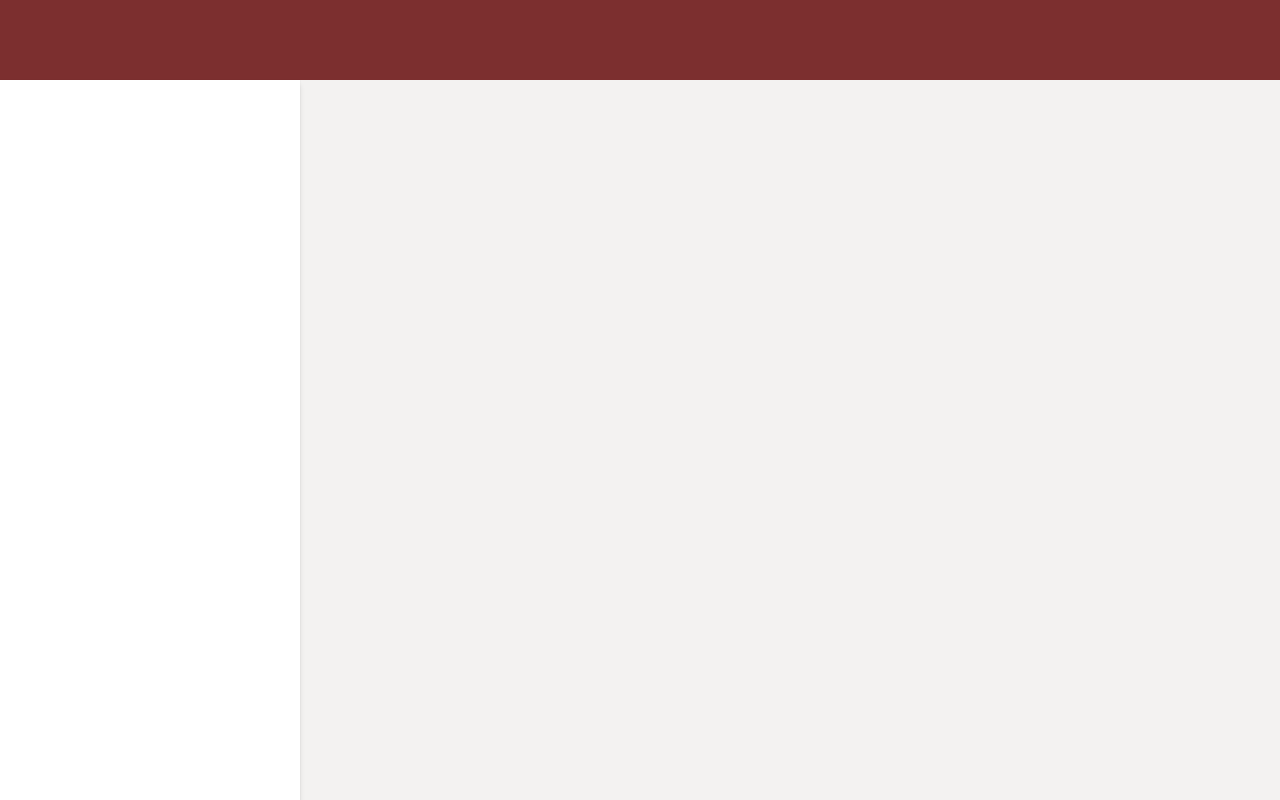
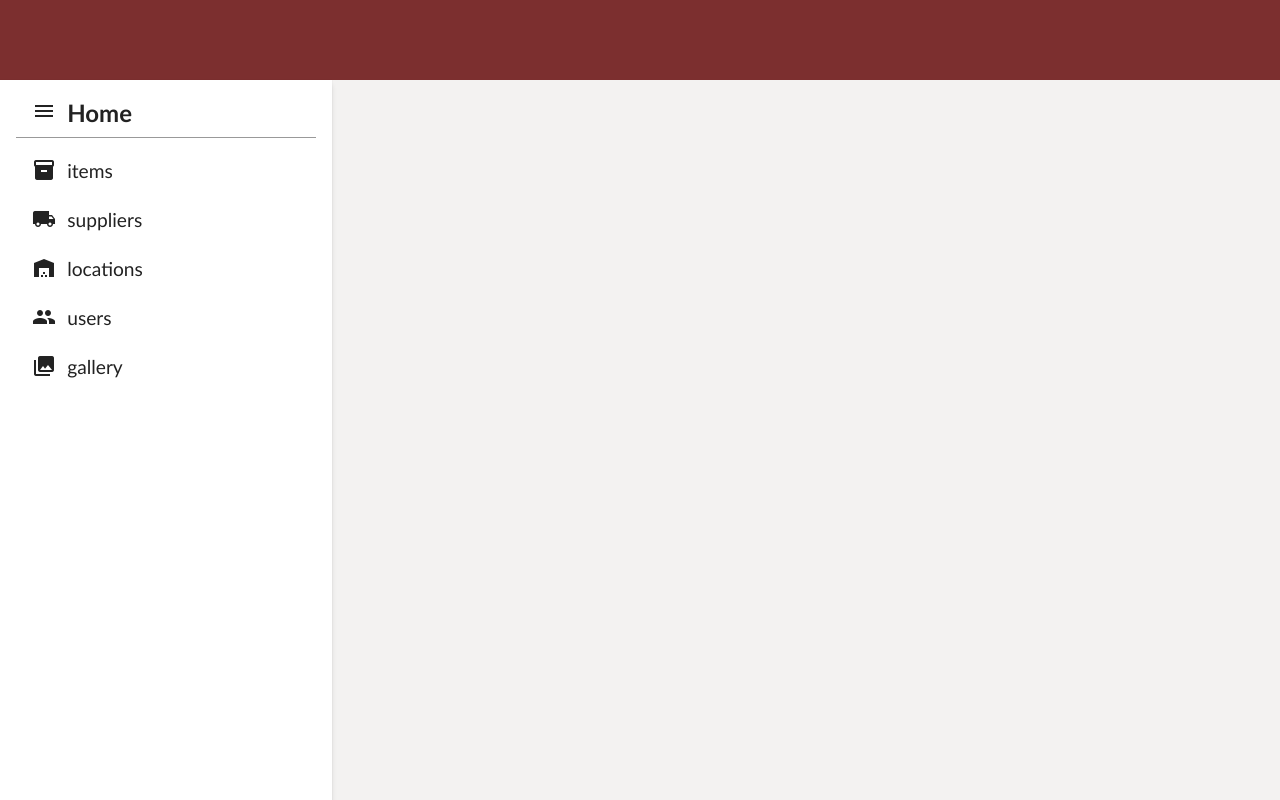
Before and after one commit to YoungPickling/project-sklad, an Angular app in the folder frontend/sklad/: page /workspace in a window 1280 px wide. Built offline with nearby package versions, Linux system fonts and the light colour scheme.

Commit message:
fix: workspace left bar

```diff
--- a/frontend/sklad/src/app/app.component.css
+++ b/frontend/sklad/src/app/app.component.css
@@ -1,4 +1,9 @@
 /* <span class="frontpage-loader"></span> */
+
+* {
+  color: #222;
+  font-family: "Trebuchet MS", Helvetica, sans-serif;
+}
 
 .frontpage-loader {
   position: relative;
--- a/frontend/sklad/src/app/frontpage/frontpage.component.css
+++ b/frontend/sklad/src/app/frontpage/frontpage.component.css
@@ -1,8 +1,3 @@
-* {
-  color: #222;
-  font-family: "Trebuchet MS", Helvetica, sans-serif;
-}
-
 .frontpage-banner {
   margin-top: 120px;
   margin-bottom: 120px;
--- a/frontend/sklad/src/app/frontpage/profile/profile.component.html
+++ b/frontend/sklad/src/app/frontpage/profile/profile.component.html
@@ -49,7 +49,6 @@
           <div class="frontpage-info-box">
             <b>{{ company.name }}</b>
             <p>{{ company.description | shorten: 32 }}</p>
-            {{ company.id }}
           </div>
         </div>
         <div class="frontpage-bar-box">
--- a/frontend/sklad/src/app/workspace/window-templates/landing-page/landing.component.html
+++ b/frontend/sklad/src/app/workspace/window-templates/landing-page/landing.component.html
@@ -1,7 +1,7 @@
-<p>id: {{ company.id }}</p>
-<p>name: {{ company.name }}</p>
-<p>description: {{ company.description }}</p>
-<p>items: {{ company.items?.length }}</p>
-<p>imageData: {{ company.imageData?.length }}</p>
-<p>locations: {{ company.locations?.length }}</p>
-<p>suppliers: {{ company.suppliers?.length }}</p>
+<p>id: {{ company?.id }}</p>
+<p>name: {{ company?.name }}</p>
+<p>description: {{ company?.description }}</p>
+<p>items: {{ company?.items?.length }}</p>
+<p>imageData: {{ company?.imageData?.length }}</p>
+<p>locations: {{ company?.locations?.length }}</p>
+<p>suppliers: {{ company?.suppliers?.length }}</p>
--- a/frontend/sklad/src/app/workspace/workspace.component.css
+++ b/frontend/sklad/src/app/workspace/workspace.component.css
@@ -254,12 +254,87 @@ html {
   background-color:#fff;
   display: block;
   /* flex-direction: column; */
-  padding-top: 0.5rem;
+  padding: 0 1rem;
   flex: 0 0 300px;
-  width: 300px;
+  width: calc(300px - 2rem);
   height: auto;
   box-shadow: rgba(0, 0, 0, 0.1) 0px 5px 5px 0px, rgba(0, 0, 0, 0.1) 0px 0px 1px 0px;
 }
+
+.w-max > div,
+.w-max .w-max-element {
+  /* background-color: #888; */
+  padding: 0 1rem;
+  height: 2rem;
+  width: calc(100% - 2rem);
+  margin-top: 1rem;
+  display: flex;
+  flex-direction: row;
+  align-items: center;
+  border-bottom: 1px solid #0000;
+}
+
+.w-max .w-max-element {
+  cursor: pointer;
+}
+
+.w-max > div > a {
+  display: flex;
+  flex-direction: row;
+  align-items: center;
+}
+
+.w-max .w-max-element p {
+  display: block;
+  margin: 0 0 0 0.7rem;
+  font-size: 1.2rem;
+}
+
+.w-max .w-max-element:hover,
+.w-max-heading-right-button:hover,
+.w-max-heading .w-max-heading-left-button:hover {
+  background-color: #f1f1f1;
+}
+
+.w-max div h1 {
+  margin: 0 0 0 0.7rem;
+  width: auto;
+}
+
+.w-max > hr {
+  background-color: #999;
+  height: 1px;
+  border: 0;
+}
+
+.w-max-heading {
+  display: flex;
+  flex-direction: row;
+  flex-grow: 1;
+}
+
+.w-max-heading-left-button {
+  cursor: pointer;
+}
+
+.w-max-heading-right-button {
+  cursor: pointer;
+  width: 100%;
+}
+
+.w-max-element-selected p {
+  color: #f44336;
+}
+
+.w-max-element-selected {
+  border-bottom: 1px solid #f44336 !important;
+  font-style: italic;
+  color: #f44336;
+}
+
+/* .w-max > div > mat-icon {
+  display: block;
+} */
 
 .w-main-window {
   padding: 1rem 0 0 1rem;
@@ -276,6 +351,11 @@ html {
   justify-content: center;
   align-items: center;
   cursor: pointer;
+}
+
+.w-max-heading-selected h1 {
+  font-style: italic;
+  color: #f44336;
 }
 
 .w-side-bar-element:hover {
--- a/frontend/sklad/src/app/workspace/workspace.component.html
+++ b/frontend/sklad/src/app/workspace/workspace.component.html
@@ -75,13 +75,61 @@
     <div class="w-body">
 
       <nav class="w-side-bar" *ngIf="!sideBarMaximized">
-        <div class="w-side-bar-element" >
+        <div class="w-side-bar-element" (click)="sideBarMaximized = true">
           <mat-icon>menu</mat-icon>
         </div>
       </nav>
 
       <nav class="w-max" *ngIf="sideBarMaximized">
-
+        <div class="w-max-heading">
+          <div class="w-max-heading-left-button" (click)="sideBarMaximized = false">
+            <mat-icon>menu</mat-icon>
+          </div>
+          <div
+            class="w-max-heading-right-button"
+            routerLinkActive="w-max-heading-selected"
+            [routerLink]="['/workspace', companyId]"
+            [routerLinkActiveOptions]="{exact: true}"
+          >
+            <h1>Home</h1>
+          </div>
+        </div>
+        <hr/>
+        <div
+          class="w-max-element"
+          routerLinkActive="w-max-element-selected"
+          [routerLink]="['/workspace', companyId, 'items']"
+        >
+          <mat-icon>inventory_2</mat-icon><p>items</p>
+        </div>
+        <div
+          class="w-max-element"
+          routerLinkActive="w-max-element-selected"
+          [routerLink]="['/workspace', companyId, 'suppliers']"
+        >
+          <mat-icon>local_shipping</mat-icon><p>suppliers</p>
+        </div>
+        <div
+          class="w-max-element"
+          routerLinkActive="w-max-element-selected"
+          [routerLink]="['/workspace', companyId, 'locations']"
+        >
+          <mat-icon>warehouse</mat-icon><p>locations</p>
+        </div>
+        <div
+          [routerLink]="['/workspace', companyId, 'users']"
+          class="w-max-element"
+          routerLinkActive="w-max-element-selected"
+        >
+          <mat-icon>group</mat-icon><p>users</p>
+        </div>
+        <div
+          class="w-max-element"
+          routerLinkActive="w-max-element-selected"
+          [routerLink]="['/workspace', companyId, 'gallery']"
+        >
+          <mat-icon>photo_library</mat-icon><p>gallery</p>
+        </div>
       </nav>
 
       <div class="w-main-window">
--- a/frontend/sklad/src/app/workspace/workspace.component.ts
+++ b/frontend/sklad/src/app/workspace/workspace.component.ts
@@ -1,7 +1,7 @@
 import { CommonModule } from '@angular/common';
 import { AfterViewInit, Component, OnDestroy, OnInit } from '@angular/core';
 import { MatIconModule, MatIconRegistry } from '@angular/material/icon';
-import { ActivatedRoute, Params, RouterOutlet } from '@angular/router';
+import { ActivatedRoute, Params, RouterModule, RouterOutlet } from '@angular/router';
 import { DomSanitizer } from '@angular/platform-browser';
 import { Observable, Subscription } from 'rxjs';
 import { WorkspaceService } from './workspace.service';
@@ -11,6 +11,7 @@ import { WorkspaceService } from './workspace.service';
   standalone: true,
   imports: [
     CommonModule,
+    RouterModule,
     RouterOutlet,
     MatIconModule,
   ],
--- a/frontend/sklad/src/app/workspace/workspace.routes.ts
+++ b/frontend/sklad/src/app/workspace/workspace.routes.ts
@@ -18,8 +18,45 @@ export default [
       {
         path: '',
         pathMatch: 'full',
-        // loadComponent: () => import('./window-templates/landing-page/landing.component').then((mod) => mod.LandingPageComponent),
+        loadComponent: () =>
+          import('./window-templates/landing-page/landing.component')
+          .then((mod) => mod.LandingPageComponent),
+        // component: LandingPageComponent,
+      },
+      {
+        path: 'items',
         component: LandingPageComponent,
+        // loadComponent: () =>
+        //   import('./window-templates/landing-page/landing.component')
+        //   .then((mod) => mod.LandingPageComponent),
+      },
+      {
+        path: 'suppliers',
+        component: LandingPageComponent,
+        // loadComponent: () =>
+        //   import('./window-templates/landing-page/landing.component')
+        //   .then((mod) => mod.LandingPageComponent),
+      },
+      {
+        path: 'locations',
+        component: LandingPageComponent,
+        // loadComponent: () =>
+        //   import('./window-templates/landing-page/landing.component')
+        //   .then((mod) => mod.LandingPageComponent),
+      },
+      {
+        path: 'users',
+        component: LandingPageComponent,
+        // loadComponent: () =>
+        //   import('./window-templates/landing-page/landing.component')
+        //   .then((mod) => mod.LandingPageComponent),
+      },
+      {
+        path: 'gallery',
+        component: LandingPageComponent,
+        // loadComponent: () =>
+        //   import('./window-templates/landing-page/landing.component')
+        //   .then((mod) => mod.LandingPageComponent),
       },
     ]
   }
```
